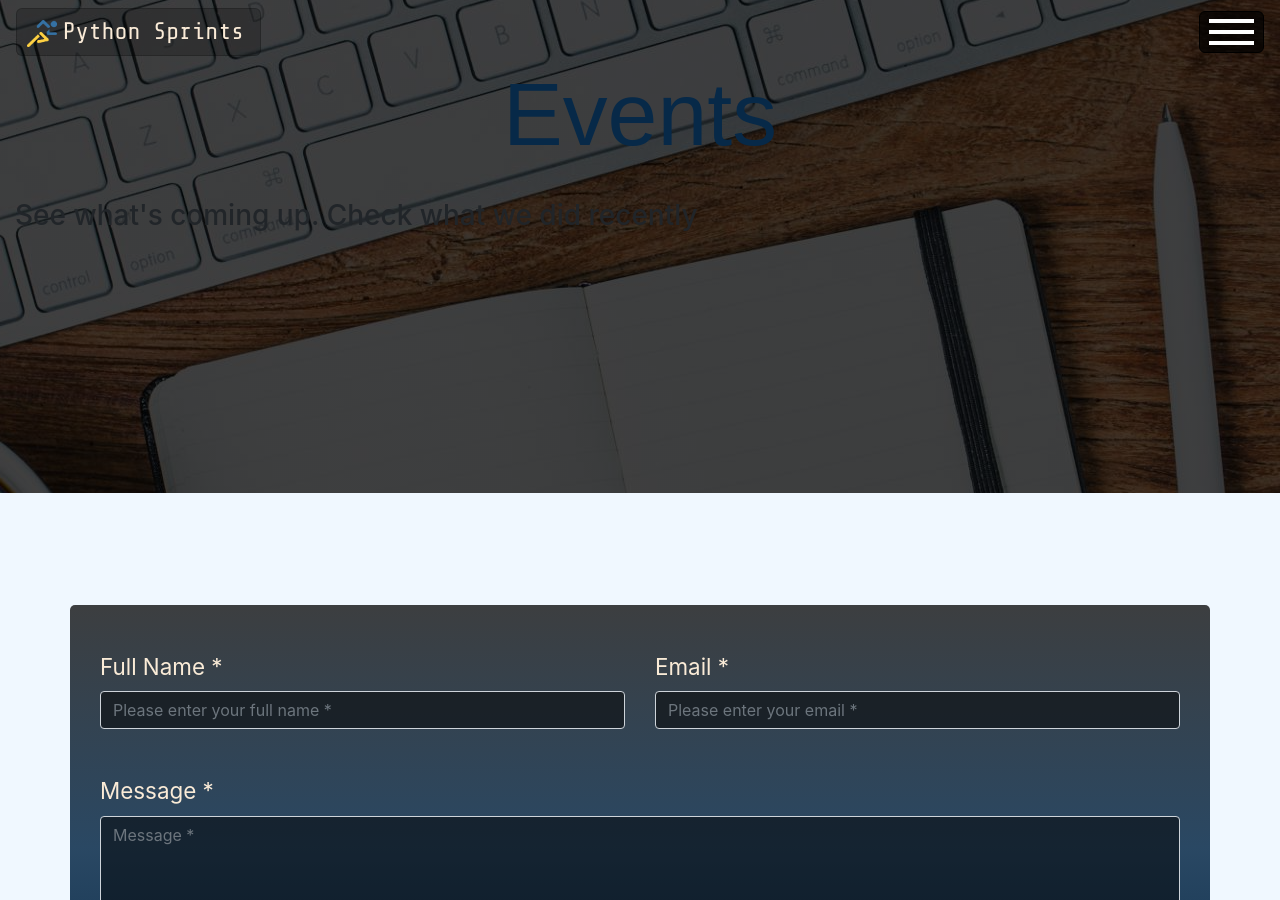
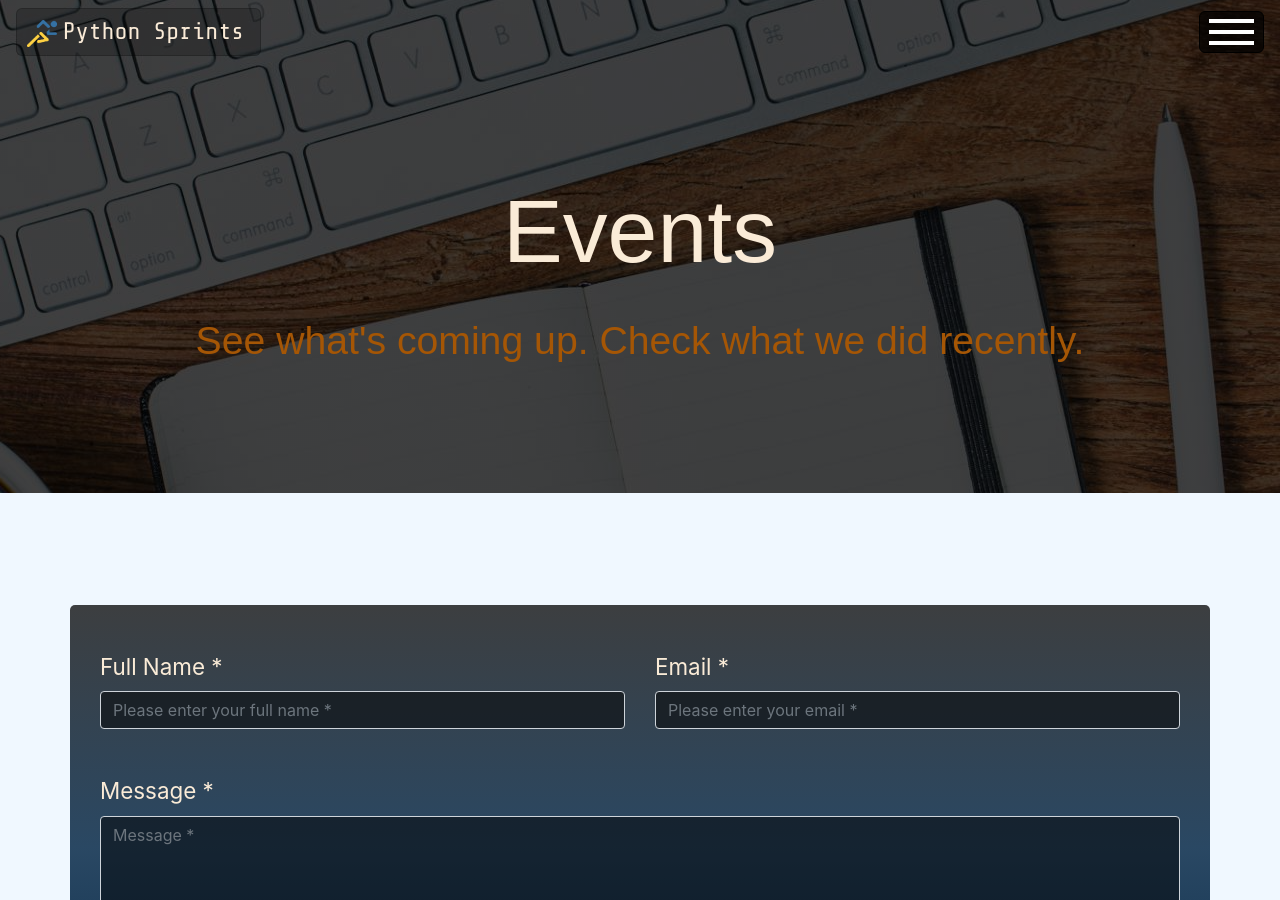
Before and after one commit to python-sprints/python-sprints.github.io, a Jekyll site: the page built from _pages/03_events.html, in a window 1280 px wide and 900 px high. Built offline with Jekyll 4.4.1, drawn with Linux system fonts in a browser that asks for light colours; nearby versions of some CDN libraries; some web fonts are replaced.

Commit message:
Changed classes for page title section to match new css rules (more concise naming structure). Further unified text classes across the site. Added function to prevent body scrolling on iOS devices - safari there ignores overflow: hidden set on body (live test needed).

```diff
--- a/_pages/03_events.html
+++ b/_pages/03_events.html
@@ -19,8 +19,8 @@ permalink: /events/
     <div class="events-page__background-img">
         <div class="row container-fluid">
             <div class="col-sm-12">
-                <h2 class="section-title page__title">Events</h2>
-                <h3 class="page__subtitle">See what's coming up. Check what we did recently</h3>
+                <h2 class="events-page__page-title">Events</h2>
+                <h3 class="events-page__page-subtitle">See what's coming up. Check what we did recently.</h3>
             </div>
         </div>
     </div>
--- a/_pages/04_contact.html
+++ b/_pages/04_contact.html
@@ -19,8 +19,8 @@ permalink: /contact/
     <div class="contact__background-img">
         <div class="row container-fluid">
             <div class="col-sm-12">
-                <h2 class="contact__section-title">Contact Us</h2>
-                <h3 class="contact__section-subtitle">Got an idea? Can you or your company support us? Let us know.</h3>
+                <h2 class="contact__page-title">Contact Us</h2>
+                <h3 class="contact__page-subtitle">Got an idea? Can you or your company support us? Let us know.</h3>
             </div>
         </div>
     </div>
--- a/_sass/contact.scss
+++ b/_sass/contact.scss
@@ -14,17 +14,12 @@
   }
 }
 
-.contact__section-title {
-  @extend .section-title-light;
-  margin-top: 20vh;
-  color: $page-title;
+.contact__page-title {
+  @extend .page-title-light;
 }
 
-.contact__section-subtitle {
-  @extend .subtitle;
-  font-size: 1.75em;
-  text-align: center;
-  margin-bottom: 10vh;
+.contact__page-subtitle {
+  @extend .page-subtitle;
 }
 
 .contact__form {
--- a/_sass/events.scss
+++ b/_sass/events.scss
@@ -5,3 +5,11 @@
 .events-page__background-img {
   @extend .contact__background-img
 }
+
+.events-page__page-title {
+  @extend .page-title-light;
+}
+
+.events-page__page-subtitle {
+  @extend .page-subtitle
+}
--- a/_sass/style.scss
+++ b/_sass/style.scss
@@ -295,7 +295,7 @@ a {
   width: 100%;
   background: rgba(0, 0, 0, 0.9);
   font-size: 2.5em;
-  color: $section-title-light;
+  color: $title-light;
   margin-top: 0;
   padding-top: 0.5em;
   padding-bottom: 0.5em;
--- a/_sass/typography.scss
+++ b/_sass/typography.scss
@@ -60,6 +60,20 @@
   color: $section-title-light;
 }
 
+.page-title-light {
+  @extend .section-title;
+  margin-top: 20vh;
+  color: $page-title;
+}
+
+.page-subtitle {
+  font-family: 'Encode Sans Expanded', sans-serif;
+  color: $subtitle;
+  font-size: 1.75em;
+  text-align: center;
+  margin-bottom: 10vh;
+}
+
 .event-label {
   font-family: 'Encode Sans Expanded', sans-serif;
   background: linear-gradient(45deg, $grey, $grey 80%, transparent 80%,  transparent 100%);
--- a/static/js/site.js
+++ b/static/js/site.js
@@ -5,12 +5,28 @@ var buttonCloseContainer = $(".navigation__button-close-container");
 var navigationButtonClose = $(".navigation__button-close");
 var scrollPosition = 0;
 var scrollBarWidth = 0;
+var preventDefaultAction = function(e) {
+    e.preventDefault();
+};
 
 
 $(document).ready(function () {
     buttonOpenContainer.on("click", openNav);
     navigationButtonClose.on("click", closeNav);
 });
+
+
+function stopBodyScrolling (bool) {
+    /**
+     * Required to stop body scrolling on iOS devices (safari ignores
+     * body overflow: hidden in css.
+     */
+    if (bool === true) {
+        document.body.addEventListener("touchmove", preventDefaultAction, false);
+    } else {
+        document.body.removeEventListener("touchmove", preventDefaultAction, false);
+    }
+}
 
 function setActiveLink() {
     var currentURL = window.location.href;
@@ -24,10 +40,11 @@ function setActiveLink() {
 function openNav() {
     scrollPosition = $(window).scrollTop();
     scrollBarWidth = (window.innerWidth - $(window).width());
-    $("body").addClass("no-scroll");
+    $(".body").addClass("no-scroll");
+    stopBodyScrolling(true);
     // To prevent content from jumping when scrollbar disappears.
     $(window).scrollTop(scrollPosition);
-    $("body").css("padding-right", scrollBarWidth + "px");
+    $(".body").css("padding-right", scrollBarWidth + "px");
     buttonOpenContainer.css("pointer-events", "none");
     buttonOpenContainer.toggle(500, showCloseButton);
     hamburgerBar.css("background-color", "transparent");
@@ -36,9 +53,10 @@ function openNav() {
 
 /* Close when someone clicks on the "x" symbol inside the overlay */
 function closeNav() {
-    $("body").removeClass("no-scroll");
+    $(".body").removeClass("no-scroll");
+    stopBodyScrolling(false);
     // To stop content jerking left-right when scrollbar is restored.
-    $("body").css("padding-right", "");
+    $(".body").css("padding-right", "");
     hamburgerBar.css("background-color", "#ffffff");
     navigationOverlay.css("width", "0%");
     buttonOpenContainer.css("display", "inline");
```
